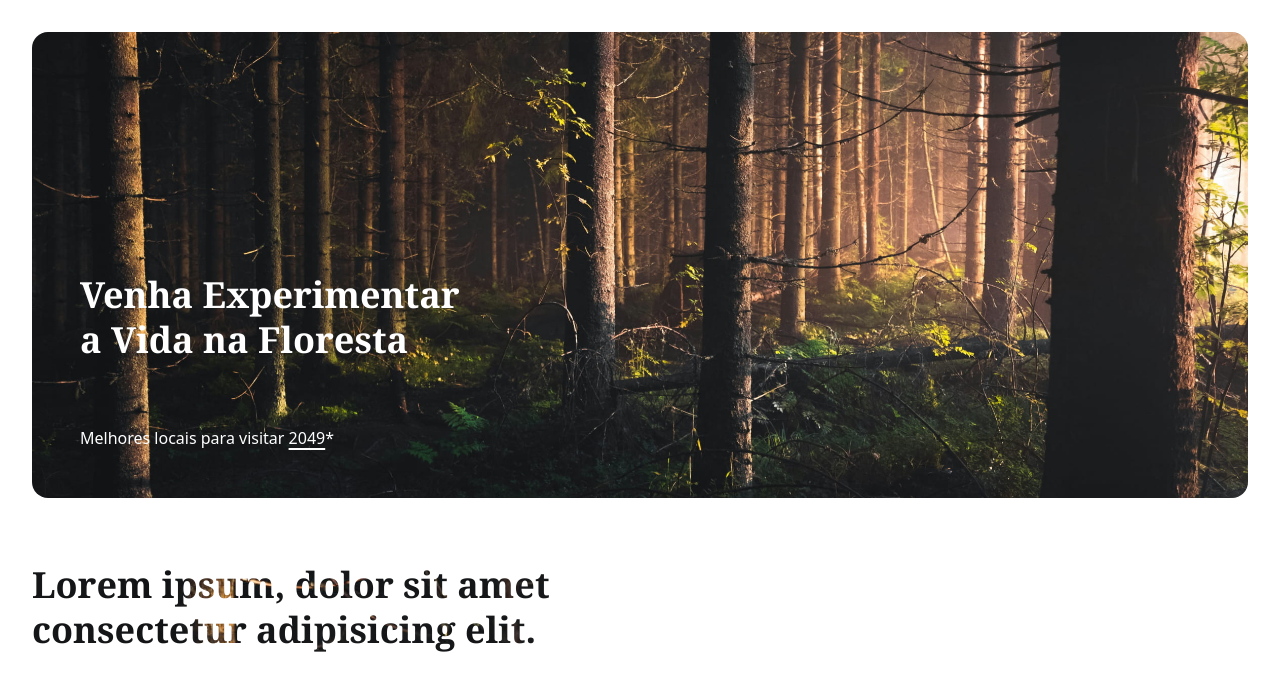
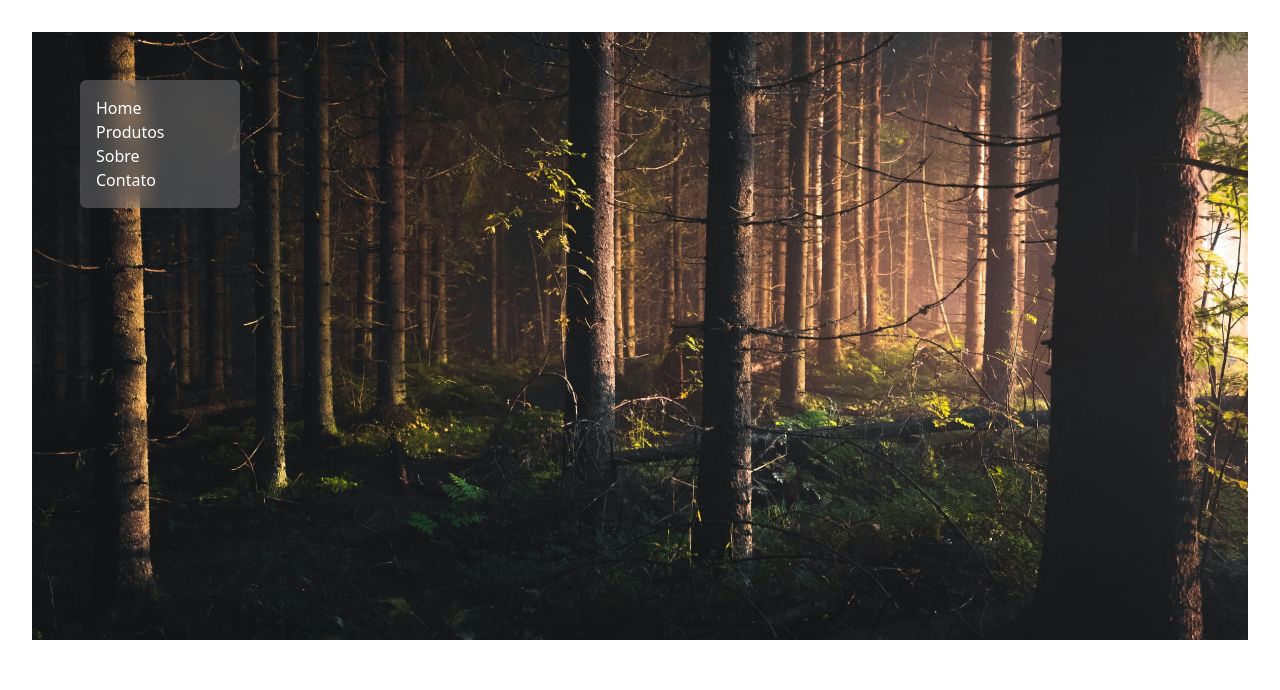
Before and after one commit to Barata-Ribeiro/origamid_tailwind-css, a website: page src/index.html in a window 1280 px wide. Shown: the top 690 px of the page. Drawn offline with Linux system fonts and the light colour scheme.

Commit message:
0304 Filtros

```diff
--- a/src/index.html
+++ b/src/index.html
@@ -6,29 +6,21 @@
     <title>Tailwind CSS</title>
     <link href="./output.css" rel="stylesheet" />
   </head>
-  <body class="h-[2000px] m-8">
-    <div
-      class="p-12 pt-60 rounded-2xl overflow-hidden bg-[url('img/floresta.jpg')] bg-fixed bg-center bg-no-repeat bg-cover"
+  <body class="grid gap-6 m-8">
+    <nav
+      class="absolute w-40 p-4 text-white rounded-md bg-white/20 backdrop-blur-md top-20 left-20"
     >
-      <h1
-        class="max-w-screen-sm mb-16 font-serif font-bold text-white text-4xl/tight text-balance"
-      >
-        Venha Experimentar a Vida na Floresta
-      </h1>
-      <p class="text-white">
-        Melhores locais para visitar
-        <a
-          href="/"
-          class="inline-block text-white underline underline-offset-4 decoration-2"
-          >2049</a
-        >*
-      </p>
-    </div>
+      <a href="">Home</a>
+      <ul>
+        <li>Produtos</li>
+        <li>Sobre</li>
+        <li>Contato</li>
+      </ul>
+    </nav>
+    <img src="./img/floresta.jpg" alt="" />
 
-    <h1
-      class="max-w-screen-sm bg-[url('img/floresta.jpg')] bg-clip-text text-transparent mt-16 font-serif font-bold text-4xl/tight text-balance"
-    >
-      Lorem ipsum, dolor sit amet consectetur adipisicing elit.
-    </h1>
+    <!-- <img src="./img/floresta.jpg" alt="" class="grayscale hover:grayscale-0" />
+    <img src="./img/floresta.jpg" alt="" class="sepia contrast-125" />
+    <img src="./img/floresta.jpg" alt="" class="blur-md hover:blur-0" /> -->
   </body>
 </html>
```
Also changed, not shown: src/output.css.
